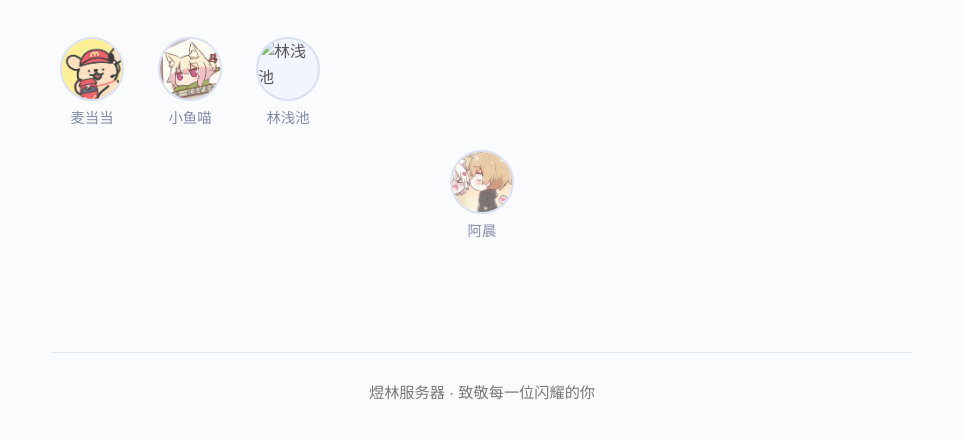
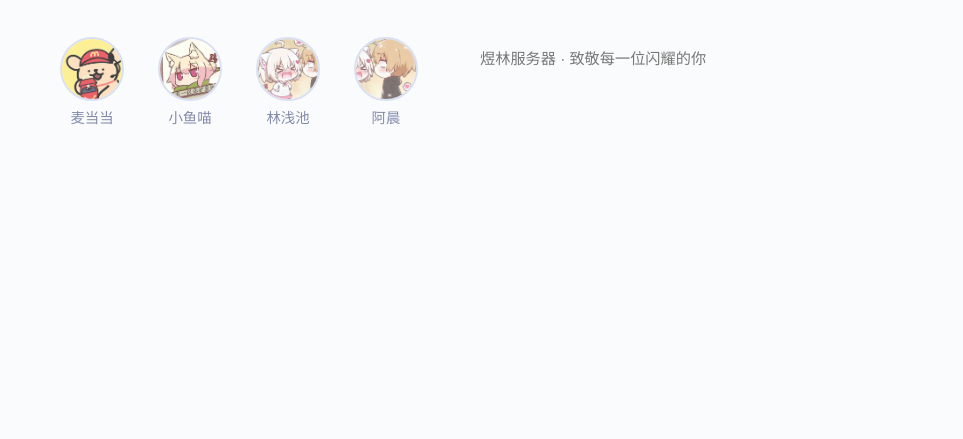
Before and after one commit to yumiao-awa/Client, a plain HTML site: page mc/hall/index.html in a window 1280 px wide. Shown: the part 115-554 px from the top of the page, without its empty margins (158-1121 px from the left). Drawn offline with Linux system fonts and the light colour scheme.

Commit message:
Update index.html

```diff
--- a/mc/hall/index.html
+++ b/mc/hall/index.html
@@ -168,14 +168,13 @@
       <div class="avatar-name">小鱼喵</div>
     </div>
     <div class="avatar-item" data-target="LQC">
-      <img class="avatar-img" src="LQC/0.jpg" alt="林浅池">
+      <img class="avatar-img" src="LQC/0.png" alt="林浅池">
       <div class="avatar-name">林浅池</div>
     </div>
-  </div>
-  <div class="avatar-item" data-target="AC">
-    <img class="avatar-img" src="AC/0.jpg" alt="阿晨">
-    <div class="avatar-name">阿晨</div>
-  </div>
+    <div class="avatar-item" data-target="AC">
+      <img class="avatar-img" src="AC/0.jpg" alt="阿晨">
+      <div class="avatar-name">阿晨</div>
+    </div>
 
   <!-- 介绍展示区 -->
   <div id="profile-content">
```
